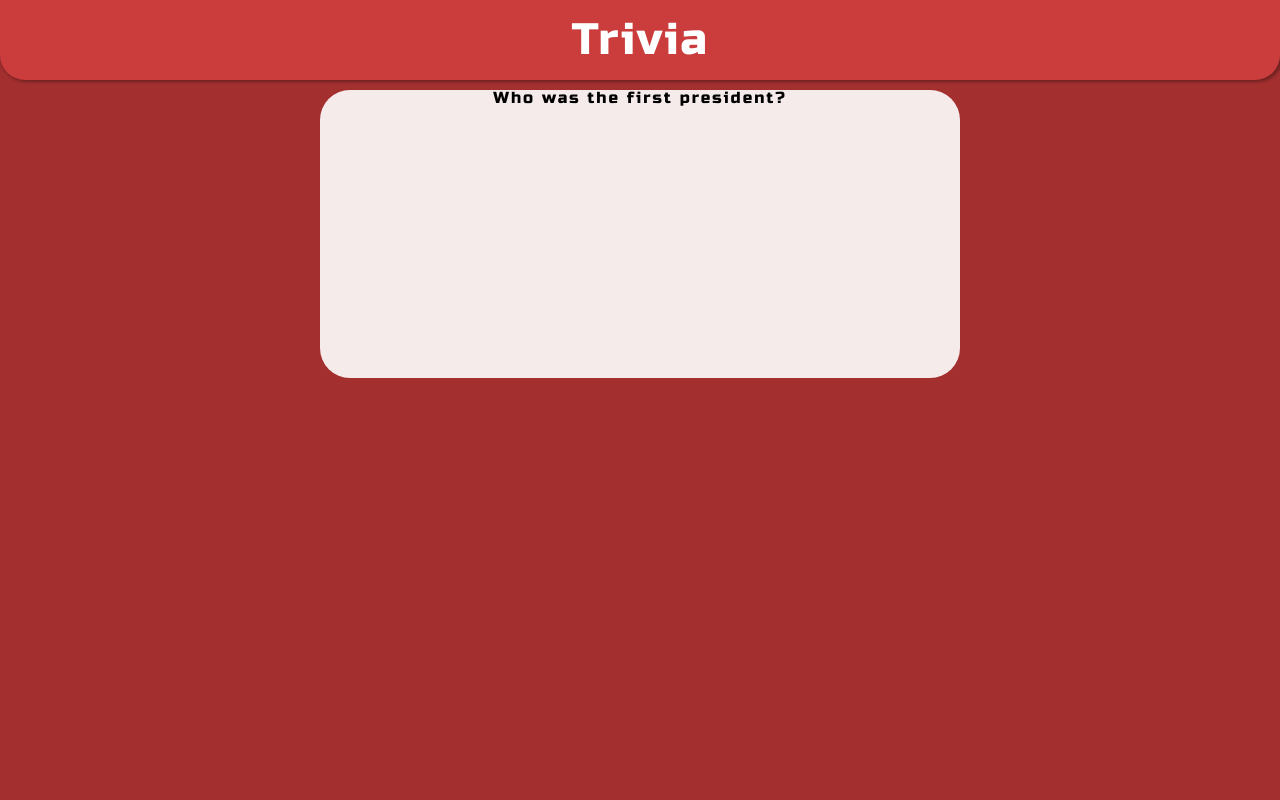
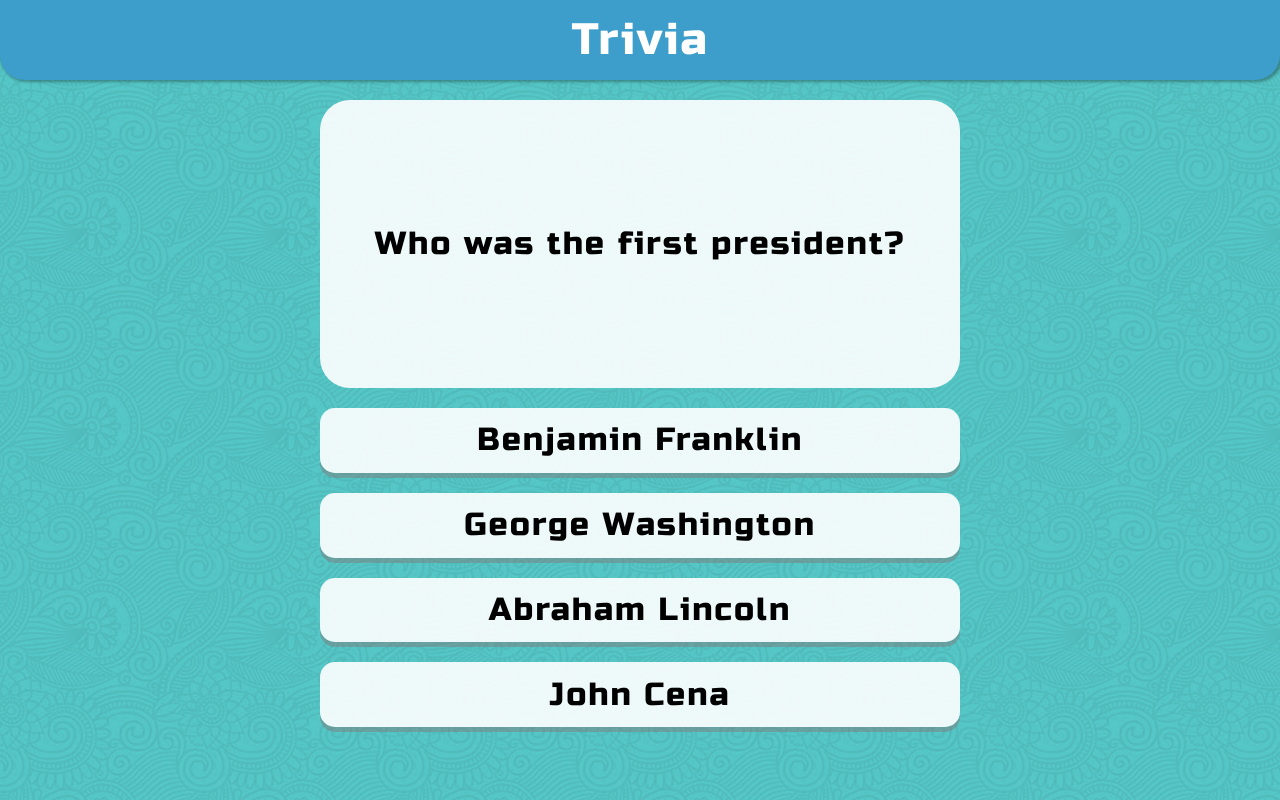
Before and after one commit to CodingDom/TriviaGame, a plain HTML site: page index.html in a window 1280 px wide. Drawn offline with Linux system fonts and the light colour scheme.

Commit message:
Redesigned game page

```diff
--- a/assets/css/style.css
+++ b/assets/css/style.css
@@ -1,18 +1,19 @@
 html,body {
     height: 100%;
     width: 100%;
-    background-color: rgb(163, 47, 47);
-    color: black;
     font-family: 'Russo One', sans-serif;
     text-align: center;
     letter-spacing: 2px;
+    background-image: url("../images/full-bloom.png");
+    background-blend-mode: multiply;
+    background-color: rgb(87, 203, 203);
+    color: black;
 }
 /* #F5F5DC */
 header {
     height: 10%;
     width: 100%;
-    background-color: #CB3D3D;
-    border-bottom: 3px #B13535;
+    background-color: #3d9dcb;
     border-bottom-left-radius: 25px;
     border-bottom-right-radius: 25px;
     box-shadow: 2px 0 3px 2px rgba(0,0,0,0.3);
@@ -26,14 +27,52 @@ h1 {
 
 #game-container {
     height: 90%;
-    width: 100%;
+    width: 90%;
+    margin: auto;
     overflow: hidden;
 }
 
-#questions {
-    height: 40%;
-    width: 50%;
-    margin: 10px auto;
-    border-radius: 30px;
+.tab {
+    display: table;
     background-color: rgba(255, 255, 255, 0.9);
 }
+
+#questions {
+    display: table;
+    height: 30%;
+    width: 100%;
+    margin: 20px 0;
+    border-radius: 30px;
+}
+
+p {
+    display: table-cell;
+    vertical-align: middle;
+    font-size: 32px;
+}
+
+#choices {
+    height: 60%;
+}
+
+#choices .tab {
+    height: 15%;
+    width: 100%;
+    margin: 20px 0;
+    border-radius: 15px;
+    box-shadow: 0 5px 0 0 rgb(127, 127, 127, 0.5);
+}
+
+@media screen and (min-width: 961px) {
+    #game-container {
+        width: 50%;
+    }
+
+    #questions {
+        height: 40%;
+    }
+
+    #choices .tab:hover {
+        background-color: rgb(248, 151, 72);
+    }
+}
--- a/index.html
+++ b/index.html
@@ -14,8 +14,22 @@
         <h1>Trivia</h1>
     </header>
     <div id="game-container">
-        <div id="questions">
-            Who was the first president?
+        <div id="questions" class="tab">
+            <p>Who was the first president?</p>
+        </div>
+        <div id="choices">
+            <div class="tab">
+                <p>Benjamin Franklin</p>
+            </div>
+            <div class="tab">
+                <p>George Washington</p>
+            </div>
+            <div class="tab">
+                <p>Abraham Lincoln</p>
+            </div>
+            <div class="tab">
+                <p>John Cena</p>
+            </div>
         </div>
     </div>
 </body>
```
Also changed, not shown: assets/images/full-bloom.png (added).
